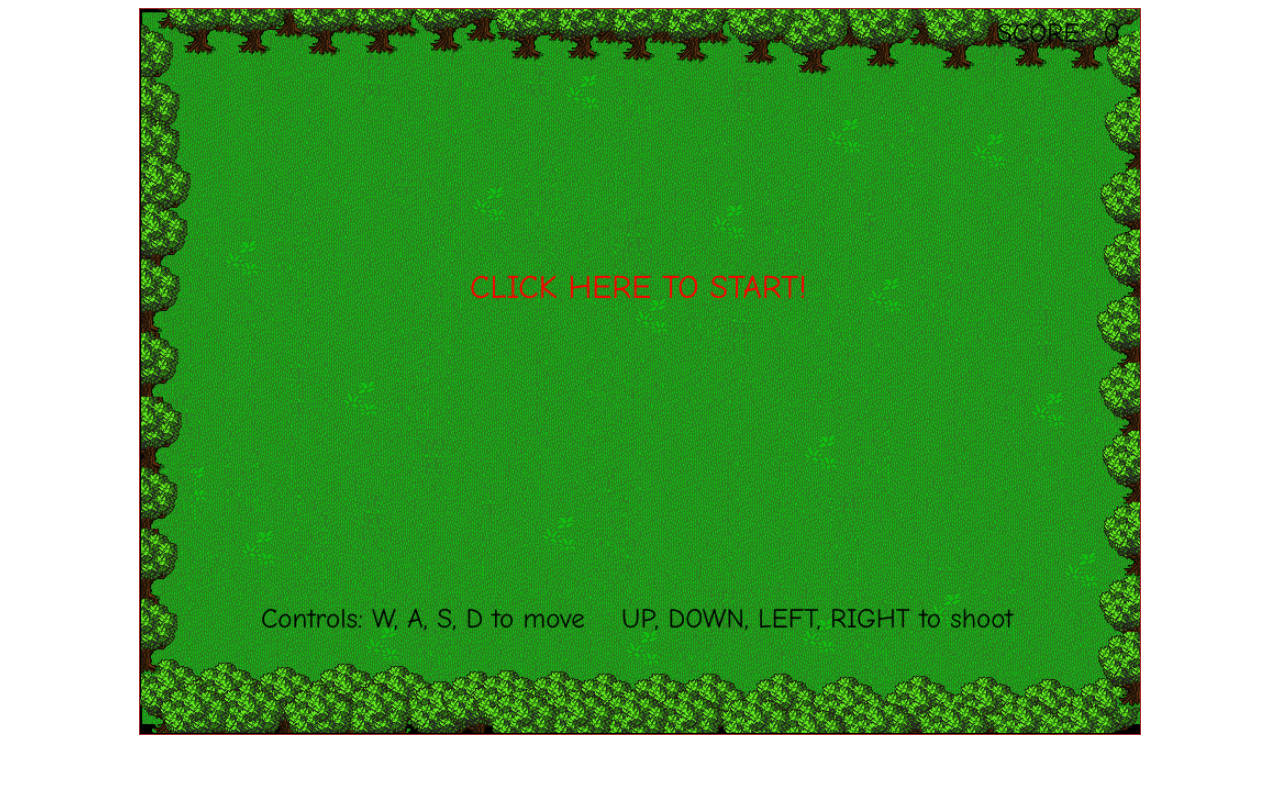
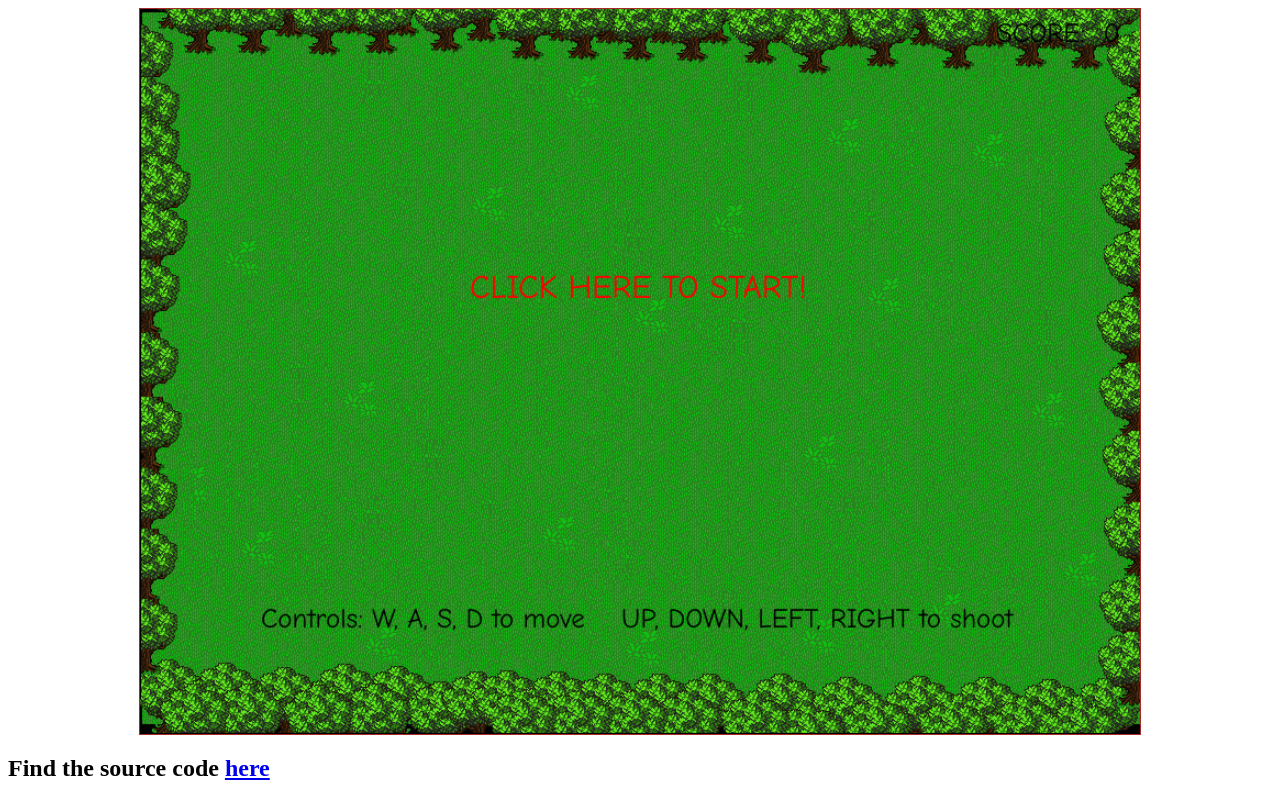
Before and after one commit to mattjosem/Raccoon-Revolution, a plain HTML site: page index.html in a window 1280 px wide. Drawn offline with Linux system fonts and the light colour scheme.

Commit message:
Update index.html

```diff
--- a/index.html
+++ b/index.html
@@ -49,5 +49,8 @@
                    display: block;
                    width: 1000px;">
     </canvas>
+    <h2>Find the source code
+        <a href="https://github.com/mattjosem/Raccoon-Revolution">here</a>
+    </h2>
 </body>
 </html>
```
